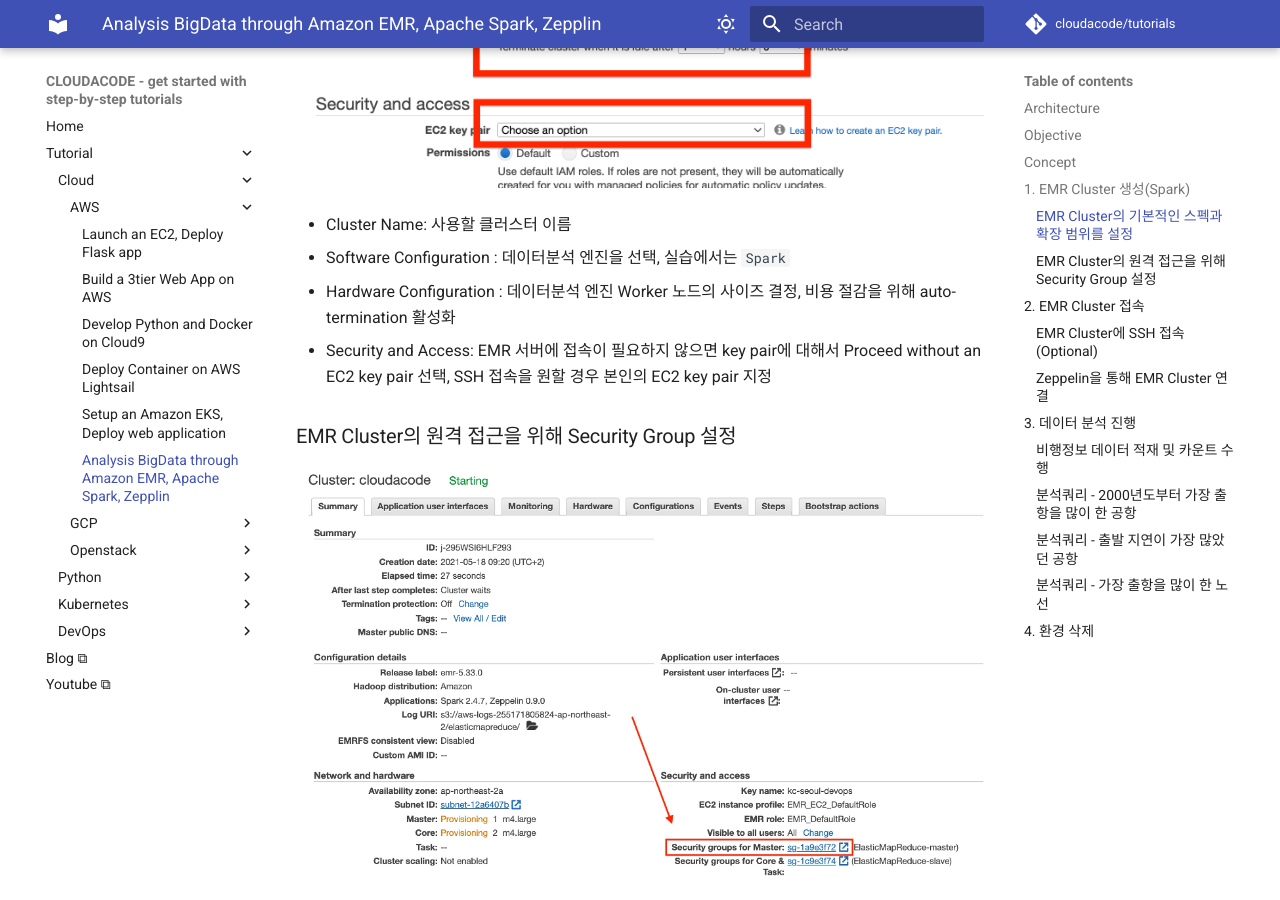
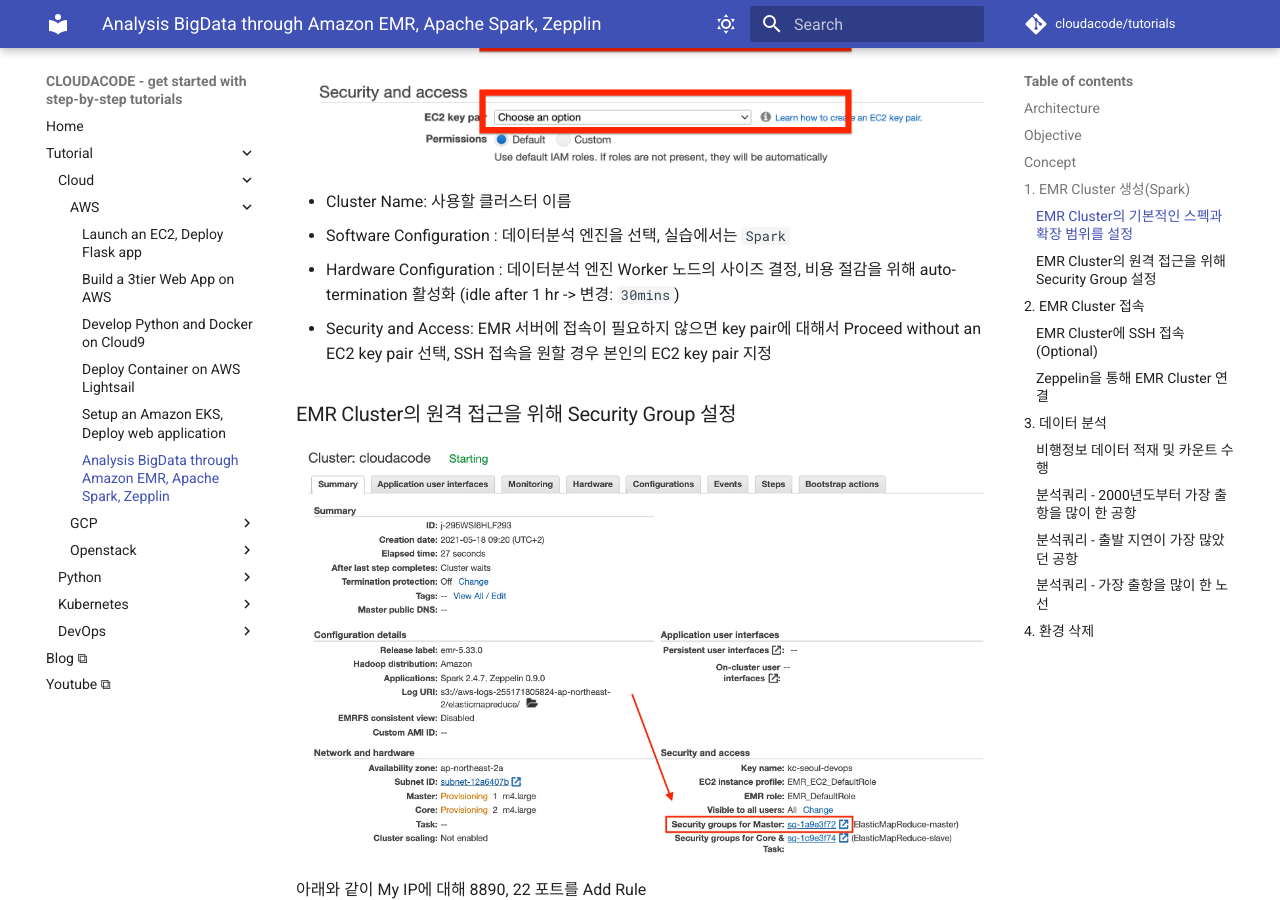
Before and after one commit to cloudacode/tutorials, an MkDocs documentation site: the page built from docs/cloud/aws/aws-emr-spark-bigdata.md, in a window 1280 px wide and 900 px high, scrolled down 2586 px. Built offline with MkDocs 1.6.1 and Material for MkDocs 9.7.7, drawn with Linux system fonts in a browser that asks for light colours; comment, search, counter and statistics services are not loaded; some of the changed text lies outside the part shown.

Commit message:
updated setup guide

```diff
--- a/docs/cloud/aws/aws-emr-spark-bigdata.md
+++ b/docs/cloud/aws/aws-emr-spark-bigdata.md
@@ -44,7 +44,7 @@
 
 - Cluster Name: 사용할 클러스터 이름
 - Software Configuration : 데이터분석 엔진을 선택, 실습에서는 `Spark`
-- Hardware Configuration : 데이터분석 엔진 Worker 노드의 사이즈 결정, 비용 절감을 위해 auto-termination 활성화
+- Hardware Configuration : 데이터분석 엔진 Worker 노드의 사이즈 결정, 비용 절감을 위해 auto-termination 활성화 (idle after 1 hr -> 변경: `30mins`)
 - Security and Access: EMR 서버에 접속이 필요하지 않으면 key pair에 대해서 Proceed without an EC2 key pair 선택, SSH 접속을 원할 경우 본인의 EC2 key pair 지정
 
 ### EMR Cluster의 원격 접근을 위해 Security Group 설정
@@ -76,7 +76,7 @@
 포트는 Master public DNS 엔드포인트에 8890 포트로 접속
 ![access-emr-zepplin-console](assets/access-emr-zepplin-console.png)
 
-## 3. 데이터 분석 진행
+## 3. 데이터 분석
 
 샘플 데이터: 미국 교통 정보 데이터([항공]((https://catalog.data.gov/dataset/airline-on-time-performance-and-causes-of-flight-delays-on-time-data))) 약 80GB
 ![create-zepplin-note](assets/create-zepplin-note.png)
```
Also changed, not shown: docs/cloud/aws/assets/emr-spark-setup.png.
